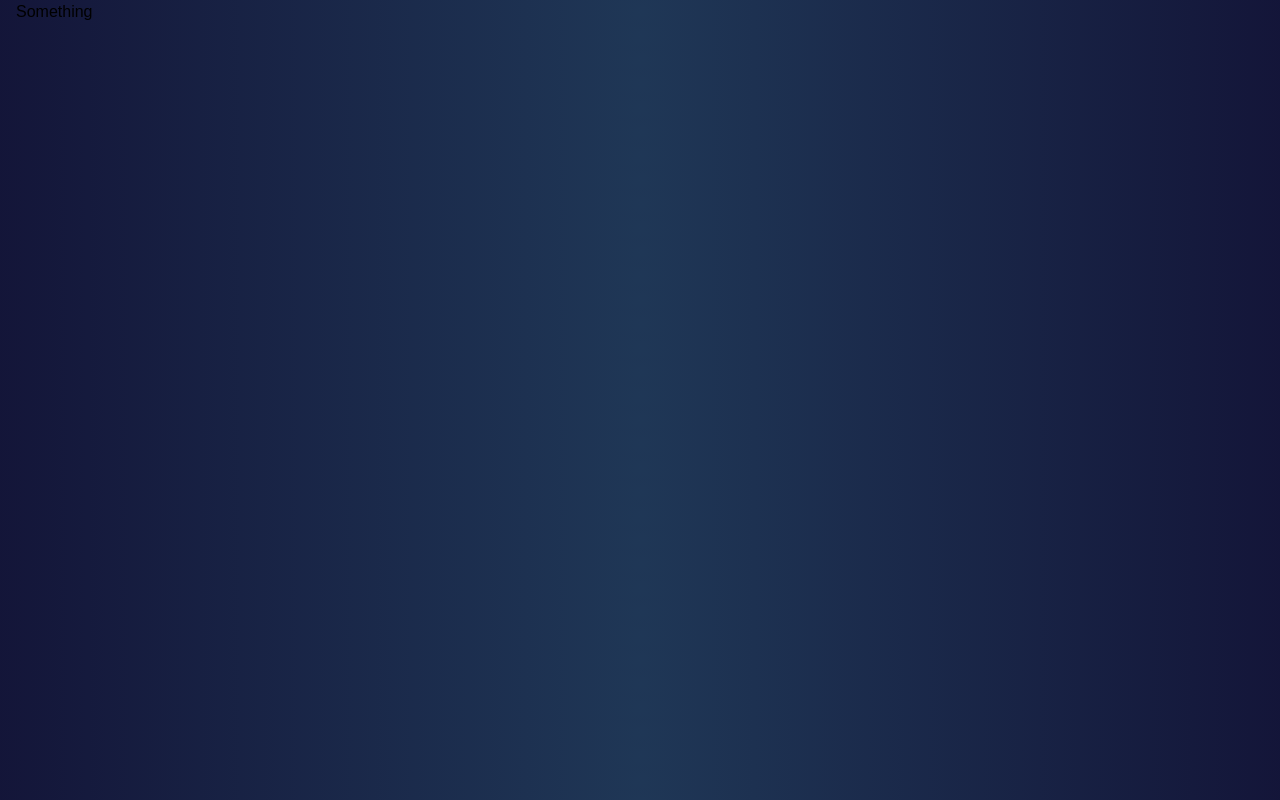
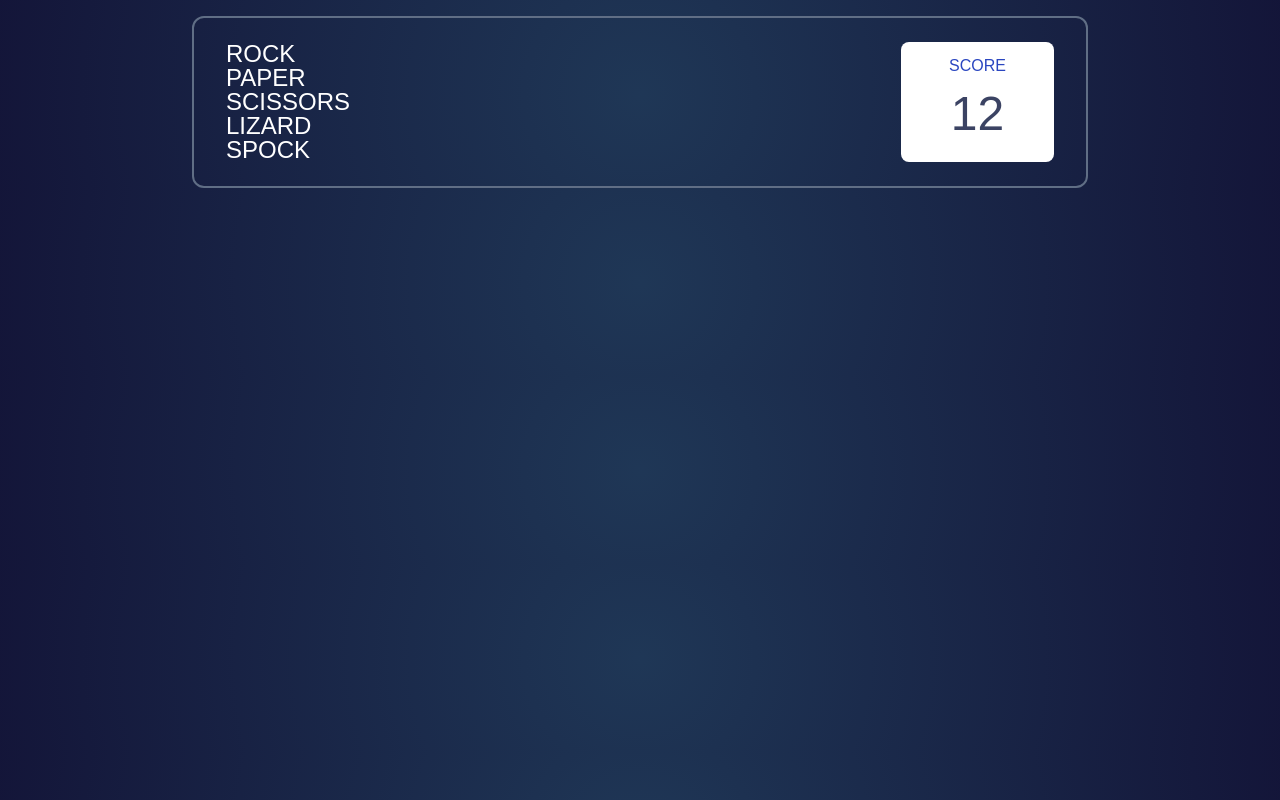
Before and after one commit to vlasscontreras/rpssl, a Nuxt app: page / in a window 1280 px wide. Built offline with nearby package versions, Linux system fonts and the light colour scheme.

Commit message:
feat(components): add base header with sample score

```diff
--- /dev/null
+++ b/components/Header.vue
@@ -0,0 +1,23 @@
+<template>
+  <header class="mt-4">
+    <div class="border-2 border-header-outline rounded-xl | flex items-center justify-between | max-w-4xl | mx-auto | px-6 py-4 md:px-8 md:py-6 | text-white">
+      <div class="text-xl sm:text-2xl uppercase heading">
+        <div>Rock</div>
+        <div>Paper</div>
+        <div>Scissors</div>
+        <div>Lizard</div>
+        <div>Spock</div>
+      </div>
+
+      <div class="col">
+        <Score score="12" />
+      </div>
+    </div>
+  </header>
+</template>
+
+<style scoped>
+.heading {
+  line-height: 1 !important;
+}
+</style>
--- a/pages/index.vue
+++ b/pages/index.vue
@@ -1,6 +1,6 @@
 <template>
   <Container>
-    Something
+    <Header />
   </Container>
 </template>
 
```
